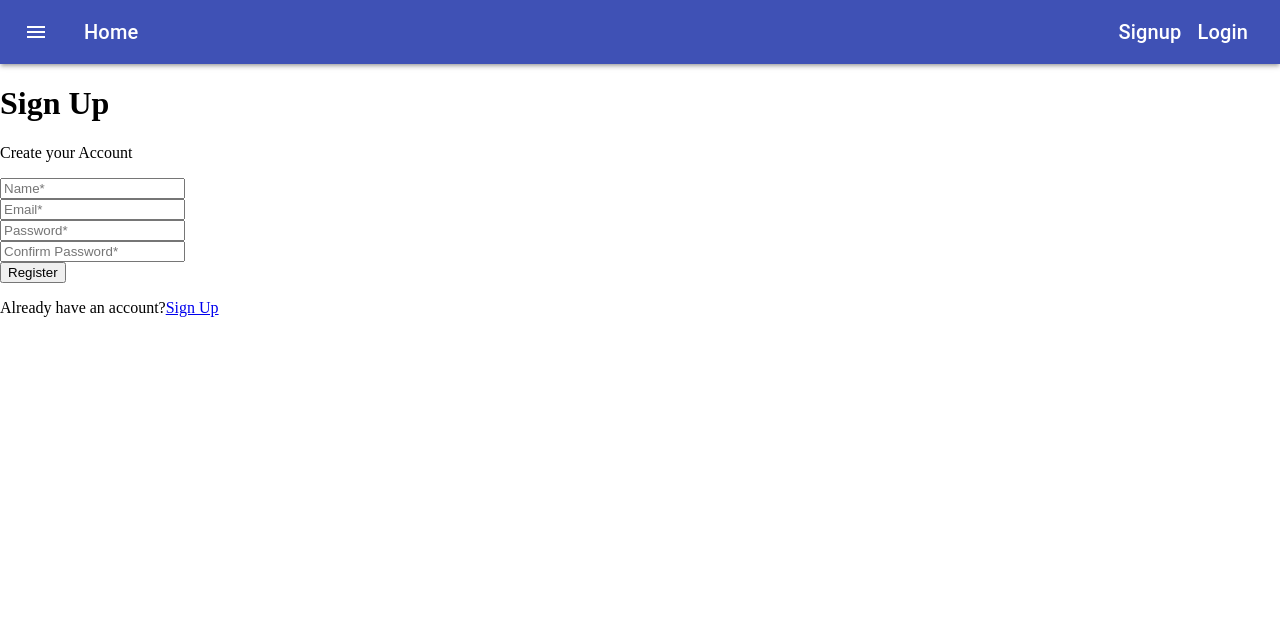
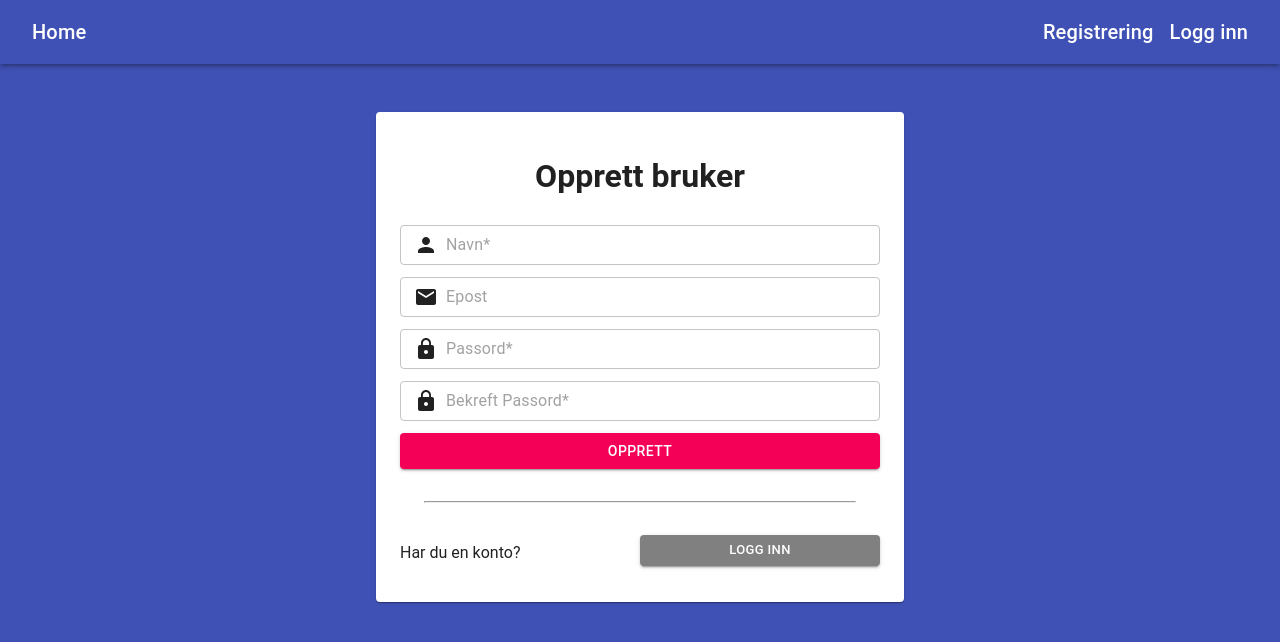
Before and after one commit to phajsi/LIM01, a React (Create React App) app in the folder frontend/: page /signup in a window 1280 px wide. Shown: the top 642 px of the page. Built offline with nearby package versions, Linux system fonts and the light colour scheme.

Commit message:
Added styling to signup and login

```diff
--- a/frontend/src/App.js
+++ b/frontend/src/App.js
@@ -2,7 +2,7 @@ import React from 'react';
 import { BrowserRouter as Router, Route, Switch } from 'react-router-dom';
 import { Provider } from 'react-redux';
 import Home from './containers/Home';
-import Login from './containers/Login';
+import Login from './containers/Login/Login';
 import Signup from './containers/Signup';
 import Activate from './containers/Activate';
 import ResetPassword from './containers/ResetPassword';
--- a/frontend/src/components/Navbar/Navbar.js
+++ b/frontend/src/components/Navbar/Navbar.js
@@ -1,14 +1,7 @@
 import React, { useState } from 'react';
 import { Redirect, Link } from 'react-router-dom';
 
-import {
-  AppBar,
-  Box,
-  Typography,
-  IconButton,
-  Toolbar,
-} from '@material-ui/core';
-import MenuIcon from '@material-ui/icons/Menu';
+import { AppBar, Box, Typography, Toolbar } from '@material-ui/core';
 import { connect } from 'react-redux';
 import { logout } from '../../actions/auth';
 import useStyles from './styles';
@@ -26,17 +19,24 @@ const Navbar = ({ logout, isAuthenticated }) => {
   const guestLinks = () => (
     <Typography variant="h6" className={classes.right}>
       <Link to="/login" className={classes.title}>
-        Login
+        Logg inn
       </Link>
       <Link to="/signup" className={classes.title}>
-        Signup
+        Registrering
       </Link>
     </Typography>
   );
 
   const authLinks = () => (
-    <Typography href="#!" onClick={logoutUser}>
-      Logout
+    <Typography
+      variant="h6"
+      className={classes.right}
+      href="#!"
+      onClick={logoutUser}
+    >
+      <Link to="/" className={classes.title}>
+        Logg ut
+      </Link>
     </Typography>
   );
 
@@ -44,14 +44,6 @@ const Navbar = ({ logout, isAuthenticated }) => {
     <div>
       <Box component={AppBar} boxShadow={3} className={classes.root}>
         <Toolbar>
-          <IconButton
-            edge="start"
-            className={classes.menuButton}
-            color="inherit"
-            aria-label="menu"
-          >
-            <MenuIcon />
-          </IconButton>
           <Typography variant="h6">
             <Link to="/" className={classes.title}>
               Home
--- a/frontend/src/containers/Login.js
+++ b/frontend/src/containers/Login/Login.js
@@ -1,9 +1,20 @@
 import React, { useState } from 'react';
 import { Link, Redirect } from 'react-router-dom';
 import { makeStyles } from '@material-ui/core/styles';
-import { Button, Grid, Paper } from '@material-ui/core';
+import {
+  Button,
+  Grid,
+  IconButton,
+  InputAdornment,
+  Paper,
+  TextField,
+} from '@material-ui/core';
+import EmailIcon from '@material-ui/icons/Email';
+import LockIcon from '@material-ui/icons/Lock';
+import VisibilityIcon from '@material-ui/icons/Visibility';
+import VisibilityOffIcon from '@material-ui/icons/VisibilityOff';
 import { connect } from 'react-redux';
-import { login } from '../actions/auth';
+import { login } from '../../actions/auth';
 
 const useStyles = makeStyles((theme) => ({
   root: {
@@ -30,6 +41,12 @@ const useStyles = makeStyles((theme) => ({
     backgroundColor: 'gray',
     color: 'white',
   },
+  headline: {
+    textAlign: 'center',
+  },
+  divider: {
+    margin: theme.spacing(3),
+  },
 }));
 
 const Login = ({ login, isAuthenticated }) => {
@@ -38,6 +55,7 @@ const Login = ({ login, isAuthenticated }) => {
     email: '',
     password: '',
   });
+  const [showPassword, setShowPassword] = useState(false);
 
   const { email, password } = formData;
 
@@ -50,6 +68,10 @@ const Login = ({ login, isAuthenticated }) => {
     login(email, password);
   };
 
+  const handleClickShowPassword = () => {
+    setShowPassword(!showPassword);
+  };
+
   if (isAuthenticated) {
     return <Redirect to="/" />;
   }
@@ -57,39 +79,62 @@ const Login = ({ login, isAuthenticated }) => {
   return (
     <div className={classes.root}>
       <Paper className={classes.infoBox}>
-        <h1>Log In</h1>
-        <p>Log inn på din konto</p>
+        <h1 className={classes.headline}>Logg inn</h1>
         <form onSubmit={(e) => onSubmit(e)}>
-          <div>
-            <input
+          <TextField
             type="email"
-              placeholder="Email"
+            placeholder="Epost"
             name="email"
+            variant="outlined"
             value={email}
             onChange={(e) => onChange(e)}
+            InputProps={{
+              startAdornment: (
+                <InputAdornment position="start">
+                  <EmailIcon />
+                </InputAdornment>
+              ),
+            }}
             required
+            fullWidth
           />
-          </div>
-          <div>
-            <input
-              type="password"
-              placeholder="Password"
+          <TextField
+            type={showPassword ? 'text' : 'password'}
+            placeholder="Passord"
             name="password"
+            variant="outlined"
+            margin="normal"
             value={password}
             onChange={(e) => onChange(e)}
+            InputProps={{
+              startAdornment: (
+                <InputAdornment position="start">
+                  <LockIcon />
+                </InputAdornment>
+              ),
+              endAdornment: (
+                <InputAdornment position="end">
+                  <IconButton onClick={handleClickShowPassword}>
+                    {showPassword ? <VisibilityIcon /> : <VisibilityOffIcon />}
+                  </IconButton>
+                </InputAdornment>
+              ),
+            }}
             minLength="6"
             required
+            fullWidth
           />
-          </div>
           <Button
             variant="contained"
             color="secondary"
             type="submit"
+            fullWidth
             className={classes.button}
           >
-            Login
+            Logg inn
           </Button>
         </form>
+        <hr className={classes.divider} />
         <Grid container>
           <Grid item xs={6}>
             <p> Har du ikke en konto? </p>
@@ -103,13 +148,13 @@ const Login = ({ login, isAuthenticated }) => {
               size="small"
               className={classes.secondaryButton}
             >
-              Sign Up
+              Registrering
             </Button>
           </Grid>
         </Grid>
         <Grid container>
           <Grid item xs={6}>
-            <p> Glemt passwordet? </p>
+            <p> Glemt passordet? </p>
           </Grid>
           <Grid item xs={6}>
             <Button
@@ -120,7 +165,7 @@ const Login = ({ login, isAuthenticated }) => {
               size="small"
               className={classes.secondaryButton}
             >
-              Opprett passord
+              Bytt passord
             </Button>
           </Grid>
         </Grid>
--- a/frontend/src/containers/Signup.js
+++ b/frontend/src/containers/Signup.js
@@ -1,9 +1,54 @@
 import React, { useState } from 'react';
 import { Link, Redirect } from 'react-router-dom';
 import { connect } from 'react-redux';
+import { makeStyles } from '@material-ui/core/styles';
+import {
+  Button,
+  Grid,
+  InputAdornment,
+  Paper,
+  TextField,
+} from '@material-ui/core';
+import PersonIcon from '@material-ui/icons/Person';
+import EmailIcon from '@material-ui/icons/Email';
+import LockIcon from '@material-ui/icons/Lock';
 import { signup } from '../actions/auth';
 
+const useStyles = makeStyles((theme) => ({
+  root: {
+    alignItems: 'center',
+    height: '100vh',
+    backgroundColor: '#3f51b5',
+    flexDirection: 'column',
+    padding: theme.spacing(3),
+    fontFamily: 'roboto, helvetica, arial, sansSerif',
+  },
+  infoBox: {
+    marginTop: theme.spacing(3),
+    margin: 'auto',
+    padding: theme.spacing(3),
+    width: '60vh',
+  },
+  button: {
+    margin: theme.spacing(1),
+    marginLeft: 0,
+  },
+  secondaryButton: {
+    margin: theme.spacing(1),
+    marginLeft: 0,
+    backgroundColor: 'gray',
+    color: 'white',
+  },
+  headline: {
+    textAlign: 'center',
+  },
+  divider: {
+    margin: theme.spacing(3),
+  },
+}));
+
 const Signup = ({ signup, isAuthenticated }) => {
+  const classes = useStyles();
   const [accountCreated, setAccountCreated] = useState(false);
   const [formData, setFormData] = useState({
     name: '',
@@ -34,58 +79,113 @@ const Signup = ({ signup, isAuthenticated }) => {
   }
 
   return (
-    <div>
-      <h1>Sign Up</h1>
-      <p>Create your Account</p>
-      <form onSubmit={(e) => onSubmit(e)}>
-        <div>
-          <input
+    <div className={classes.root}>
+      <Paper className={classes.infoBox}>
+        <h1 className={classes.headline}>Opprett bruker</h1>
+        <form onSubmit={(e) => onSubmit(e)}>
+          <TextField
             type="text"
-            placeholder="Name*"
+            placeholder="Navn*"
             name="name"
+            variant="outlined"
+            margin="dense"
             value={name}
             onChange={(e) => onChange(e)}
             required
+            fullWidth
+            InputProps={{
+              startAdornment: (
+                <InputAdornment position="start">
+                  <PersonIcon />
+                </InputAdornment>
+              ),
+            }}
           />
-        </div>
-        <div>
-          <input
+          <TextField
             type="email"
-            placeholder="Email*"
+            placeholder="Epost"
             name="email"
+            variant="outlined"
+            margin="dense"
             value={email}
             onChange={(e) => onChange(e)}
+            InputProps={{
+              startAdornment: (
+                <InputAdornment position="start">
+                  <EmailIcon />
+                </InputAdornment>
+              ),
+            }}
+            required
+            fullWidth
+          />
+          <TextField
+            type="password"
+            placeholder="Passord*"
+            name="password"
+            variant="outlined"
+            margin="dense"
+            value={password}
+            onChange={(e) => onChange(e)}
+            InputProps={{
+              startAdornment: (
+                <InputAdornment position="start">
+                  <LockIcon />
+                </InputAdornment>
+              ),
+            }}
+            minLength="6"
+            fullWidth
             required
           />
-        </div>
-        <div>
-          <input
+          <TextField
             type="password"
-            placeholder="Password*"
-            name="password"
-            value={password}
+            placeholder="Bekreft Passord*"
+            name="re_password"
+            variant="outlined"
+            margin="dense"
+            value={re_password}
             onChange={(e) => onChange(e)}
+            InputProps={{
+              startAdornment: (
+                <InputAdornment position="start">
+                  <LockIcon />
+                </InputAdornment>
+              ),
+            }}
             minLength="6"
+            fullWidth
             required
           />
-        </div>
-        <div>
-          <input
-            type="password"
-            placeholder="Confirm Password*"
-            name="re_password"
-            value={re_password}
-            onChange={(e) => onChange(e)}
-            minLength="6"
-            required
-          />
-        </div>
-        <button type="submit">Register</button>
-      </form>
-      <p>
-        Already have an account?
-        <Link to="/login">Sign Up</Link>
-      </p>
+          <Button
+            variant="contained"
+            color="secondary"
+            type="submit"
+            fullWidth
+            className={classes.button}
+          >
+            Opprett
+          </Button>
+        </form>
+        <hr className={classes.divider} />
+        <Grid container>
+          <Grid item xs={6}>
+            <p> Har du en konto? </p>
+          </Grid>
+          <Grid item xs={6}>
+            <Button
+              component={Link}
+              to="/Login"
+              variant="contained"
+              fullWidth
+              size="small"
+              className={classes.secondaryButton}
+            >
+              Logg inn
+            </Button>
+          </Grid>
+        </Grid>
+      </Paper>
     </div>
   );
 };
```
Lines whose indentation alone changed are shown as unchanged.
